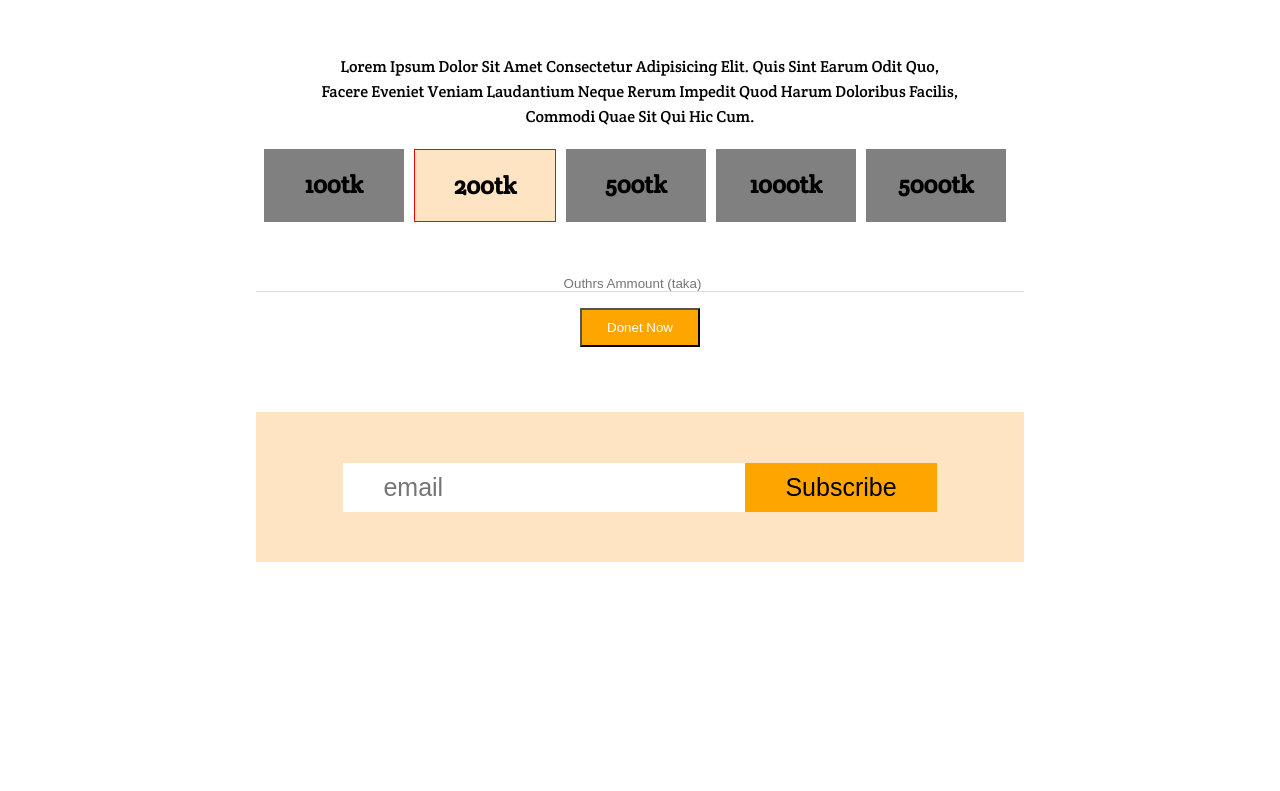
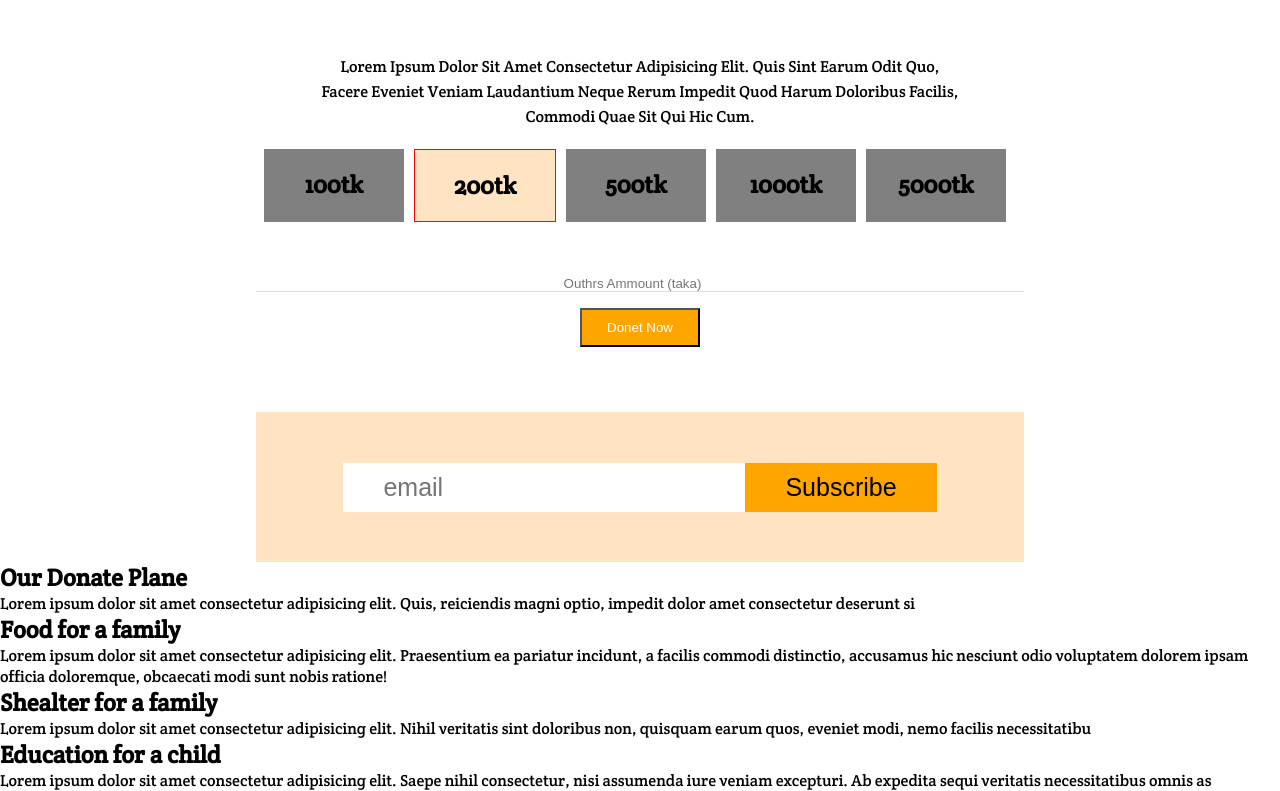
Before and after one commit to kowsarahammd80/donate-web, a plain HTML site: page index.html in a window 1280 px wide. Shown: the part 574-1365 px from the top of the page. Before the commit the page ends 1136 px from the top, so only its background shows below. Drawn offline with Linux system fonts and the light colour scheme.

Commit message:
middel contain

```diff
--- a/index.html
+++ b/index.html
@@ -77,6 +77,31 @@
 
     </section>
 
+    <section class="middel-contain">
+
+      <h1>Our Donate Plane</h1>
+      <p>Lorem ipsum dolor sit amet consectetur adipisicing elit. Quis, reiciendis magni optio, impedit dolor amet consectetur deserunt si</p>
+
+     <div>
+      <div>
+        <h1>Food for a family</h1>
+        <p>Lorem ipsum dolor sit amet consectetur adipisicing elit. Praesentium ea pariatur incidunt, a facilis commodi distinctio, accusamus hic nesciunt odio voluptatem dolorem ipsam officia doloremque, obcaecati modi sunt nobis ratione!</p>
+
+      </div>
+
+      <div>
+        <h1>Shealter for a family</h1>
+        <p>Lorem ipsum dolor sit amet consectetur adipisicing elit. Nihil veritatis sint doloribus non, quisquam earum quos, eveniet modi, nemo facilis necessitatibu</p>
+      </div>
+
+      <div>
+        <h1>Education for a child</h1>
+        <p>Lorem ipsum dolor sit amet consectetur adipisicing elit. Saepe nihil consectetur, nisi assumenda iure veniam excepturi. Ab expedita sequi veritatis necessitatibus omnis as</p>
+      </div>
+     </div>
+
+    </section>
+
 
 
 </body>
```
